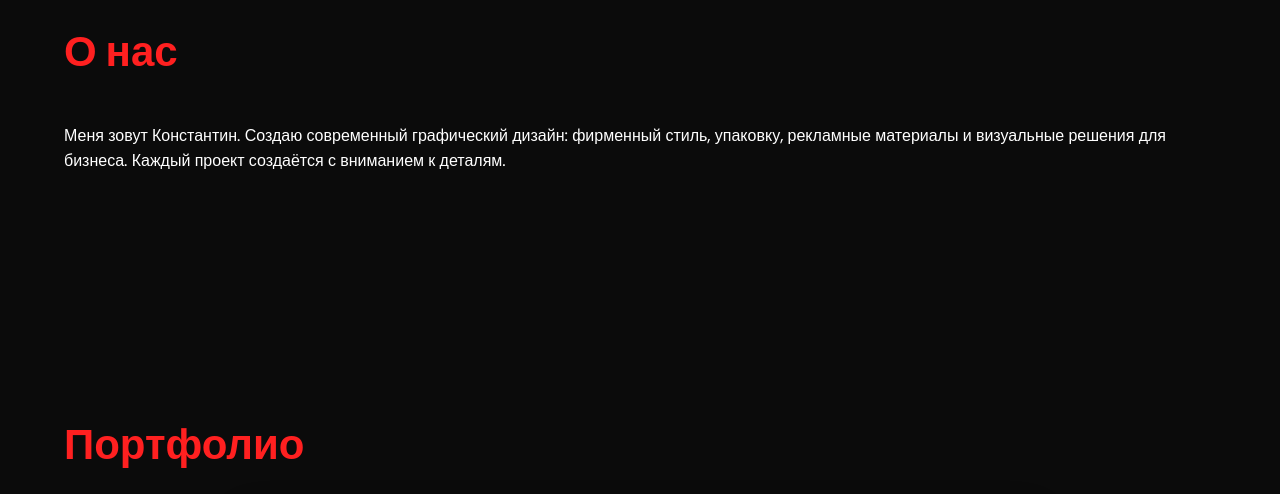
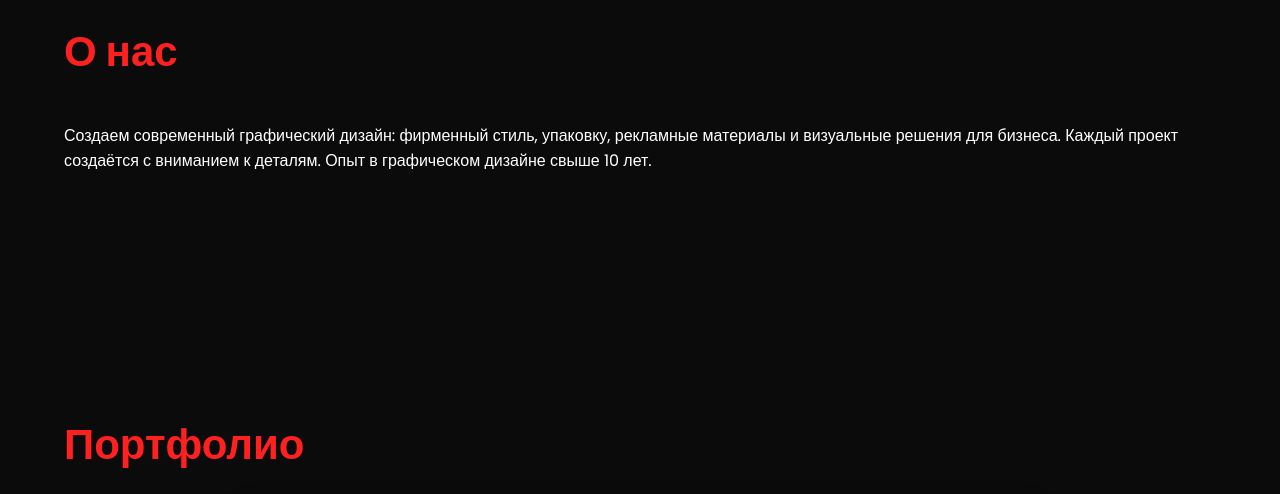
Before and after one commit to kostyagolov94-tech/graf-design, a plain HTML site: page index.html in a window 1280 px wide. Shown: the part 900-1394 px from the top of the page. Drawn offline with Linux system fonts and the light colour scheme.

Commit message:
Update index.html

```diff
--- a/index.html
+++ b/index.html
@@ -66,13 +66,12 @@
 
 <p>
 
-Меня зовут Константин.
-
-Создаю современный графический дизайн:
+Создаем современный графический дизайн:
 фирменный стиль, упаковку, рекламные материалы
 и визуальные решения для бизнеса.
 
 Каждый проект создаётся с вниманием к деталям.
+Опыт в графическом дизайне свыше 10 лет.
 
 </p>
 
```
